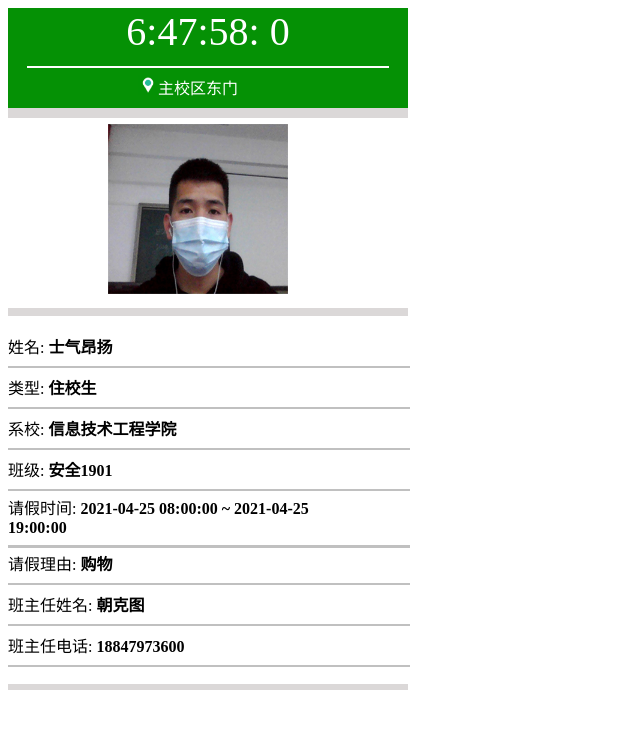
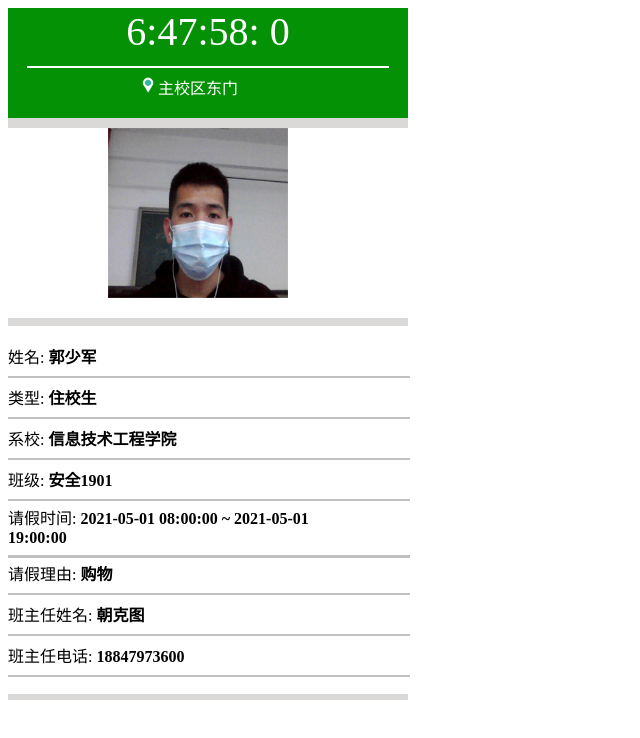
Before and after one commit to xiaosunzi/dabiaojiu.github.io, a plain HTML site: page index.html in a window 1280 px wide. Shown: the whole page, without its empty margins (0-640 px from the left). Drawn offline with Linux system fonts and the light colour scheme.

Commit message:
Update index.html

```diff
--- a/index.html
+++ b/index.html
@@ -4,17 +4,17 @@
     <meta charset="UTF-8">
     <meta http-equiv="X-UA-Compatible" content="IE=edge">
     <meta name="viewport" content="width=device-width, initial-scale=1.0">
-    <title>请假条</title>
+    <title>锡林郭勒职业学院</title>
 
     <style>
         .box{
             width: 400px;
-            height: 660px;
+            height: 670px;
         }
 
         .one{
             width: 400px;
-            height: 100px;
+            height: 110px;
             background-color: rgb(5, 145, 5);
         }
 
@@ -176,11 +176,11 @@
      <div class="three">
          <div class="three1"></div> <br>
          <div class="three2">
-            <div class="three2-1">姓名:    <strong>士气昂扬</strong><hr width="400px" style="height: 0.1px;" color="silver";></div>
+            <div class="three2-1">姓名:    <strong>郭少军</strong><hr width="400px" style="height: 0.1px;" color="silver";></div>
             <div class="three2-2">类型:    <strong>住校生</strong><hr width="400px" style="height: 0.1px;" color="silver";></div>
             <div class="three2-3">系校:    <strong>信息技术工程学院</strong><hr width="400px" style="height: 0.1px;" color="silver";></div>
             <div class="three2-4">班级:    <strong>安全1901</strong><hr width="400px" style="height: 0.1px;" color="silver";></div>
-            <div class="three2-5">请假时间:    <strong>2021-04-25 08:00:00 ~ 2021-04-25 <br>19:00:00</strong><hr width="400px" style="height: 0.5px;" color="silver"></div>
+            <div class="three2-5">请假时间:    <strong>2021-05-01 08:00:00 ~ 2021-05-01 <br>19:00:00</strong><hr width="400px" style="height: 0.5px;" color="silver"></div>
             <div class="three2-6">请假理由:    <strong>购物</strong><hr width="400px" style="height: 0.1px;" color="silver";></div>
             <div class="three2-7">班主任姓名:    <strong>朝克图</strong><hr width="400px" style="height: 0.1px;" color="silver";></div>
             <div class="three2-8">班主任电话:    <strong>18847973600</strong><hr width="400px" style="height: 0.1px;" color="silver";></div>
```
